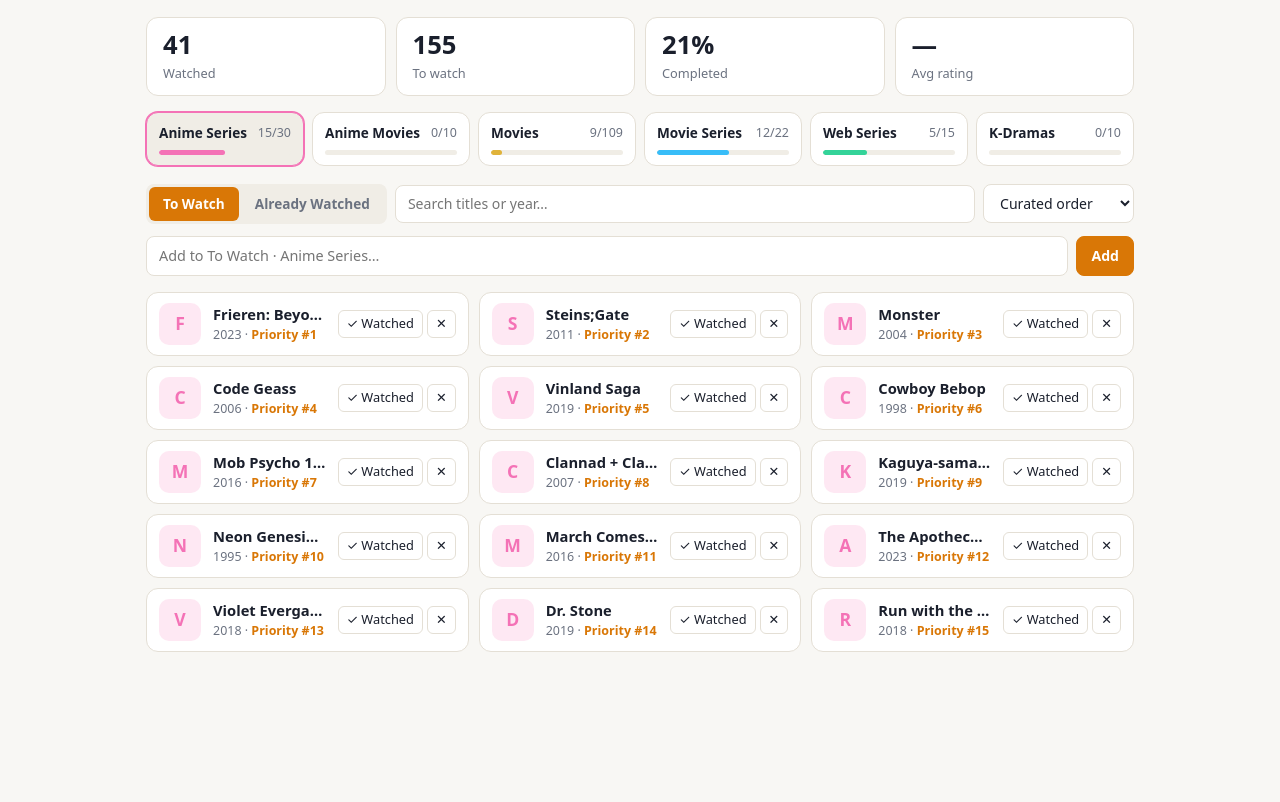
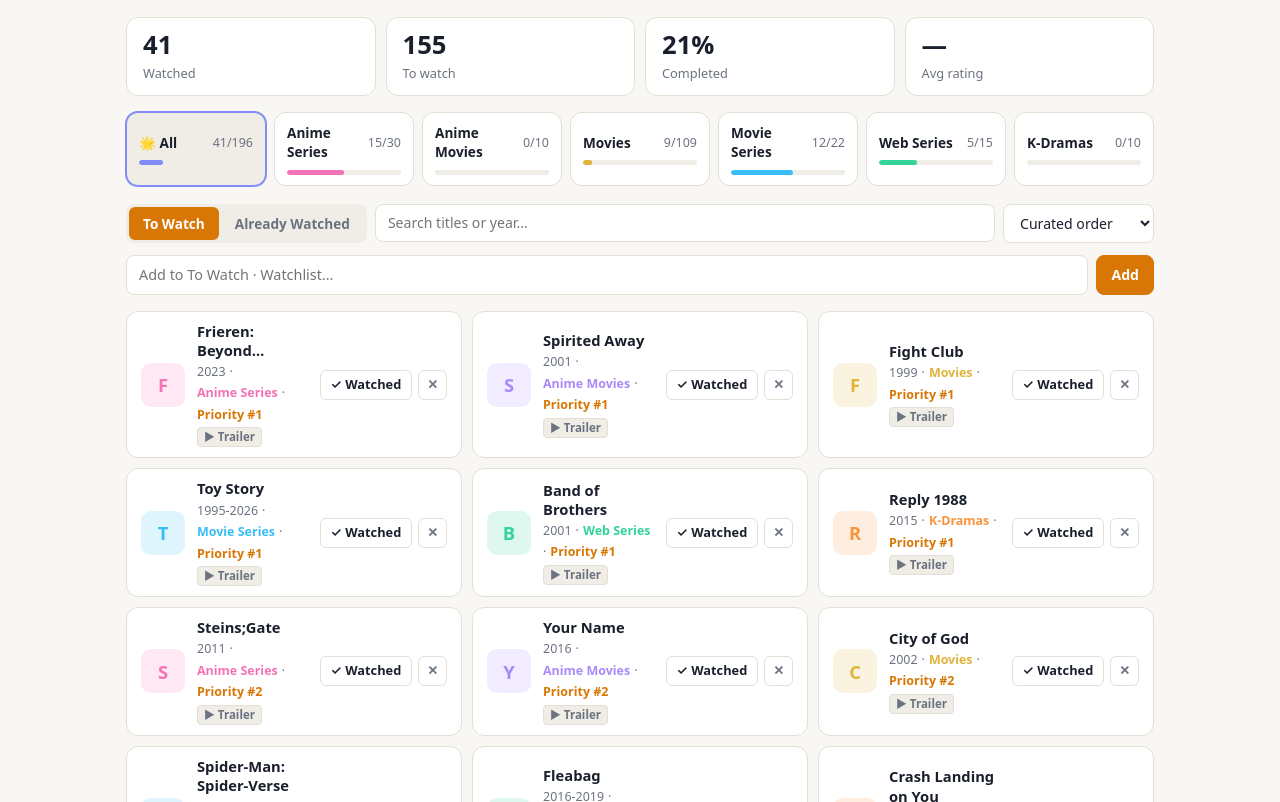
Before and after one commit to monishdewangan/watchlist, a plain HTML site: page index.html in a window 1280 px wide. Shown: the part 89-891 px from the top of the page. Before the commit the page ends 801 px from the top, so only its background shows below. Drawn offline with Linux system fonts and the light colour scheme.

Commit message:
Add files via upload

```diff
--- a/script.js
+++ b/script.js
@@ -1,5 +1,5 @@
 // ============================================================================
-// Monish’s Watchlist — Clean, Simple & Fast
+// Monish’s Watchlist — Clean, Simple & Fast (10/10 Cinephile Edition)
 // ============================================================================
 
 const CATEGORIES = [
@@ -231,7 +231,7 @@ const MIGRATION_KEY = 'monish-watchlist-to-watch-v2';
 let state = {
   items: [],
   view: 0,       // 0: To Watch, 1: Already Watched
-  tab: 'anime',  // Active category id
+  tab: 'all',    // Active category id ('all' or specific category)
   sort: 'o'      // Sort option
 };
 
@@ -281,7 +281,7 @@ function save() {
   } catch (e) {}
 }
 
-// Load state from localStorage with migration to keep watched and update to-watch
+// Load state with migration to update to-watch and preserve watched titles
 function load() {
   try {
     const raw = localStorage.getItem(STORAGE_KEY);
@@ -291,6 +291,7 @@ function load() {
       const parsed = JSON.parse(raw);
       if (parsed && Array.isArray(parsed.items) && parsed.items.length) {
         state = parsed;
+        if (!state.tab) state.tab = 'all';
         itemCounter = state.items.length + 1000;
 
         // Auto-migrate: replace to-watch list with the new final ranked list while keeping already-watched
@@ -333,17 +334,23 @@ function esc(str) {
 
 function getCategoryColor(catId) {
   const cat = CATEGORIES.find(c => c.id === catId);
-  return cat ? cat.color : '#e0b33a';
+  return cat ? cat.color : '#818cf8';
 }
 
 function getCategoryName(catId) {
   const cat = CATEGORIES.find(c => c.id === catId);
-  return cat ? cat.name : 'Category';
+  return cat ? cat.name : 'All';
+}
+
+function clearSurprise() {
+  const banner = document.getElementById('surpriseBanner');
+  if (banner) banner.innerHTML = '';
 }
 
 // Switch between To Watch (0) and Already Watched (1)
 function setView(v) {
   state.view = v;
+  clearSurprise();
   save();
   render();
 }
@@ -351,6 +358,7 @@ function setView(v) {
 // Switch Category Tab
 function setTab(tabId) {
   state.tab = tabId;
+  clearSurprise();
   save();
   render();
 }
@@ -379,7 +387,8 @@ function addItem() {
   const val = input.value.trim();
   if (!val) return;
 
-  const item = makeItem(state.tab, val, state.view);
+  const targetCategory = state.tab === 'all' ? 'movies' : state.tab;
+  const item = makeItem(targetCategory, val, state.view);
   item.o = itemCounter + 10000;
   state.items.push(item);
   input.value = '';
@@ -389,14 +398,14 @@ function addItem() {
 
 // Surprise Me Picker
 function surprise() {
-  const pool = state.items.filter(i => i.c === state.tab && !i.d);
+  const pool = state.items.filter(i => (state.tab === 'all' || i.c === state.tab) && !i.d);
   const banner = document.getElementById('surpriseBanner');
 
   if (!pool.length) {
     banner.innerHTML = `
       <div class="surprise-box">
-        <span>🎉 You've watched everything in this category!</span>
-        <button class="btn" onclick="document.getElementById('surpriseBanner').innerHTML=''">Dismiss</button>
+        <span>🎉 You've watched everything here! Time to add more titles.</span>
+        <button class="btn" onclick="clearSurprise()">Dismiss</button>
       </div>
     `;
     return;
@@ -427,19 +436,32 @@ function toggleWatched(id) {
   item.d = item.d ? 0 : 1;
   if (!item.d) item.r = 0; // reset rating if moved back to To Watch
 
-  // Clear surprise banner if this was the picked item
-  document.getElementById('surpriseBanner').innerHTML = '';
+  clearSurprise();
   save();
   render();
 }
 
-// Set Rating (1 to 5 stars)
+// Interactive Star Ratings with Live Hover
 function setRating(id, rating) {
   const item = state.items.find(x => x.id === id);
   if (!item) return;
   item.r = item.r === rating ? 0 : rating;
   save();
   render();
+}
+
+function hoverStars(itemId, score) {
+  for (let s = 1; s <= 5; s++) {
+    const el = document.getElementById(`star_${itemId}_${s}`);
+    if (el) el.className = `star ${s <= score ? 'active' : ''}`;
+  }
+}
+
+function resetStars(itemId, currentRating) {
+  for (let s = 1; s <= 5; s++) {
+    const el = document.getElementById(`star_${itemId}_${s}`);
+    if (el) el.className = `star ${s <= currentRating ? 'active' : ''}`;
+  }
 }
 
 // Delete item
@@ -485,8 +507,25 @@ function render() {
     </div>
   `).join('');
 
-  // Category Tabs
-  document.getElementById('categoriesBar').innerHTML = CATEGORIES.map(cat => {
+  // Category Tabs (with "🌟 All" tab)
+  const allTotal = items.length;
+  const allWatched = watched.length;
+  const allPct = allTotal ? (allWatched / allTotal) * 100 : 0;
+  const isAllActive = state.tab === 'all' ? 'active' : '';
+
+  let catsHtml = `
+    <button class="cat-btn ${isAllActive}" style="--cat-color: #818cf8" onclick="setTab('all')">
+      <div class="cat-title-row">
+        <span>🌟 All</span>
+        <span class="cat-count">${allWatched}/${allTotal}</span>
+      </div>
+      <div class="cat-progress">
+        <div class="cat-progress-fill" style="width:${allPct}%;"></div>
+      </div>
+    </button>
+  `;
+
+  catsHtml += CATEGORIES.map(cat => {
     const catItems = items.filter(i => i.c === cat.id);
     const catWatched = catItems.filter(i => i.d).length;
     const catPct = catItems.length ? (catWatched / catItems.length) * 100 : 0;
@@ -505,12 +544,14 @@ function render() {
     `;
   }).join('');
 
+  document.getElementById('categoriesBar').innerHTML = catsHtml;
+
   // Segment Buttons
   document.getElementById('viewToWatch').className = state.view === 0 ? 'active' : '';
   document.getElementById('viewWatched').className = state.view === 1 ? 'active' : '';
 
   // Quick Add Placeholder
-  const currentCatName = getCategoryName(state.tab);
+  const currentCatName = state.tab === 'all' ? 'Watchlist' : getCategoryName(state.tab);
   document.getElementById('addInput').placeholder =
     `Add to ${state.view ? 'Already Watched' : 'To Watch'} · ${currentCatName}…`;
 
@@ -521,7 +562,7 @@ function render() {
   const sortVal = document.getElementById('sortSelect').value;
   state.sort = sortVal;
 
-  let list = items.filter(i => i.c === state.tab && i.d === state.view);
+  let list = items.filter(i => (state.tab === 'all' || i.c === state.tab) && i.d === state.view);
   if (q) {
     list = list.filter(i => i.t.toLowerCase().includes(q) || (i.y && i.y.toLowerCase().includes(q)));
   }
@@ -550,32 +591,43 @@ function render() {
   listEl.innerHTML = list.map(item => {
     const initial = esc(item.t.replace(/^The\s+/i, '').charAt(0).toUpperCase());
     const catColor = getCategoryColor(item.c);
+    const catName = getCategoryName(item.c);
+    const trailerQuery = encodeURIComponent(item.t + ' ' + (item.y ? item.y.substring(0, 4) : '') + ' trailer');
 
-    // Stars HTML (if in Watched view)
+    // Interactive Stars HTML with hover effects (if in Watched view)
     let starsHtml = '';
     if (item.d) {
-      starsHtml = '<div class="stars">';
+      starsHtml = `<div class="stars" onmouseleave="resetStars('${item.id}', ${item.r})" title="${item.r ? item.r + ' / 5 stars' : 'Click to rate'}">`;
       for (let s = 1; s <= 5; s++) {
-        starsHtml += `<span onclick="setRating('${item.id}', ${s})">${s <= item.r ? '★' : '☆'}</span>`;
+        starsHtml += `<span class="star ${s <= item.r ? 'active' : ''}"
+          id="star_${item.id}_${s}"
+          onmouseenter="hoverStars('${item.id}', ${s})"
+          onclick="setRating('${item.id}', ${s})">★</span>`;
       }
       starsHtml += '</div>';
     }
 
     return `
       <div class="card" style="--cat-color:${catColor};">
-        <div class="card-avatar">${initial}</div>
+        <div class="card-avatar" title="${catName}">${initial}</div>
         <div class="card-info">
-          <div class="card-title" title="${esc(item.t)}">${esc(item.t)}</div>
+          <a class="card-title" href="https://www.youtube.com/results?search_query=${trailerQuery}" target="_blank" rel="noopener" title="Watch trailer on YouTube">
+            ${esc(item.t)}
+          </a>
           <div class="card-meta">
             <span>${esc(item.y)}</span>
+            ${state.tab === 'all' ? ` · <span style="color:${catColor};font-weight:600;">${catName}</span>` : ''}
             ${item.k ? ` · <span class="rank-tag">Priority #${item.k}</span>` : ''}
+            <a class="trailer-pill" href="https://www.youtube.com/results?search_query=${trailerQuery}" target="_blank" rel="noopener" title="Watch trailer on YouTube">
+              ▶ Trailer
+            </a>
           </div>
         </div>
         <div class="card-actions">
           ${starsHtml}
           <div class="card-btns">
             <button class="card-btn" onclick="toggleWatched('${item.id}')">${item.d ? '↩' : '✓ Watched'}</button>
-            <button class="card-btn" onclick="deleteItem('${item.id}')" aria-label="Delete">✕</button>
+            <button class="card-btn card-btn-delete" onclick="deleteItem('${item.id}')" aria-label="Delete" title="Remove title">✕</button>
           </div>
         </div>
       </div>
--- a/style.css
+++ b/style.css
@@ -1,5 +1,5 @@
 /* ==========================================================================
-   Monish’s Watchlist — Clean, Simple & Modern Styles
+   Monish’s Watchlist — Clean, Modern & Distraction-Free Styles
    ========================================================================== */
 
 :root {
@@ -63,7 +63,7 @@ body {
 }
 
 .app {
-  max-width: 1020px;
+  max-width: 1060px;
   margin: 0 auto;
   padding: 24px 16px 60px;
 }
@@ -185,7 +185,7 @@ button, input, select {
 /* Category Tabs */
 .categories {
   display: grid;
-  grid-template-columns: repeat(auto-fit, minmax(140px, 1fr));
+  grid-template-columns: repeat(auto-fit, minmax(135px, 1fr));
   gap: 8px;
   margin-bottom: 18px;
 }
@@ -362,7 +362,7 @@ select {
 /* Grid of Cards */
 .grid {
   display: grid;
-  grid-template-columns: repeat(auto-fill, minmax(290px, 1fr));
+  grid-template-columns: repeat(auto-fill, minmax(310px, 1fr));
   gap: 10px;
 }
 
@@ -373,8 +373,8 @@ select {
   background: var(--surface);
   border: 1px solid var(--border);
   border-radius: var(--radius);
-  padding: 10px 12px;
-  transition: transform 0.15s, border-color 0.15s;
+  padding: 10px 14px;
+  transition: transform 0.15s, border-color 0.15s, box-shadow 0.15s;
 }
 
 .card:hover {
@@ -383,13 +383,13 @@ select {
 
 .card-avatar {
   flex: none;
-  width: 42px;
-  height: 42px;
+  width: 44px;
+  height: 44px;
   border-radius: 10px;
   display: grid;
   place-items: center;
   font-weight: 700;
-  font-size: 1.1rem;
+  font-size: 1.15rem;
   color: var(--cat-color);
   background: color-mix(in srgb, var(--cat-color) 16%, transparent);
 }
@@ -399,18 +399,32 @@ select {
   min-width: 0;
 }
 
+/* 2-line title wrap - no ugly truncation! */
 .card-title {
   font-size: 0.92rem;
   font-weight: 700;
-  white-space: nowrap;
+  line-height: 1.3;
+  display: -webkit-box;
+  -webkit-line-clamp: 2;
+  -webkit-box-orient: vertical;
   overflow: hidden;
-  text-overflow: ellipsis;
+  color: var(--text);
+  text-decoration: none;
+  transition: color 0.15s ease;
+}
+
+.card-title:hover {
+  color: var(--accent);
 }
 
 .card-meta {
   font-size: 0.78rem;
   color: var(--text-muted);
-  margin-top: 2px;
+  margin-top: 3px;
+  display: flex;
+  align-items: center;
+  flex-wrap: wrap;
+  gap: 4px;
 }
 
 .rank-tag {
@@ -418,37 +432,94 @@ select {
   font-weight: 700;
 }
 
+/* Quick Trailer Link Pill */
+.trailer-pill {
+  display: inline-flex;
+  align-items: center;
+  gap: 3px;
+  padding: 1px 6px;
+  border-radius: 4px;
+  background: var(--surface-alt);
+  border: 1px solid var(--border);
+  font-size: 0.72rem;
+  font-weight: 600;
+  color: var(--text-muted);
+  text-decoration: none;
+  transition: all 0.15s ease;
+}
+
+.trailer-pill:hover {
+  background: var(--accent);
+  color: var(--accent-text);
+  border-color: var(--accent);
+}
+
 .card-actions {
   display: flex;
   flex-direction: column;
   align-items: flex-end;
-  gap: 4px;
+  gap: 6px;
+  flex: none;
 }
 
 .card-btns {
   display: flex;
-  gap: 4px;
+  gap: 6px;
+  align-items: center;
 }
 
 .card-btn {
-  padding: 4px 8px;
+  padding: 5px 10px;
   border-radius: 6px;
   font-size: 0.8rem;
+  font-weight: 600;
   border: 1px solid var(--border);
   background: var(--surface);
   cursor: pointer;
+  transition: all 0.15s ease;
+  min-height: 30px;
+  display: inline-flex;
+  align-items: center;
+  justify-content: center;
 }
 
 .card-btn:hover {
   border-color: var(--border-focus);
+  background: var(--surface-alt);
 }
 
+.card-btn-delete {
+  color: var(--text-muted);
+  padding: 5px 8px;
+}
+
+.card-btn-delete:hover {
+  color: var(--danger);
+  border-color: var(--danger);
+  background: rgba(239, 68, 68, 0.12);
+}
+
+/* Interactive Tactile Star Ratings */
 .stars {
-  color: var(--accent);
-  font-size: 0.95rem;
-  letter-spacing: 2px;
+  display: inline-flex;
+  gap: 2px;
+  font-size: 1.05rem;
   cursor: pointer;
   user-select: none;
+}
+
+.star {
+  color: var(--text-muted);
+  transition: transform 0.12s ease, color 0.12s ease;
+  padding: 0 1px;
+}
+
+.star.active {
+  color: var(--accent);
+}
+
+.star:hover {
+  transform: scale(1.25);
 }
 
 .empty-msg {
@@ -520,13 +591,13 @@ select {
   text-align: right;
 }
 
-/* Responsive */
-@media (max-width: 640px) {
+/* Responsive Breakpoints */
+@media (max-width: 720px) {
   .stats {
     grid-template-columns: 1fr 1fr;
   }
   .categories {
-    grid-template-columns: 1fr 1fr;
+    grid-template-columns: repeat(auto-fit, minmax(110px, 1fr));
   }
   .grid {
     grid-template-columns: 1fr;
```
